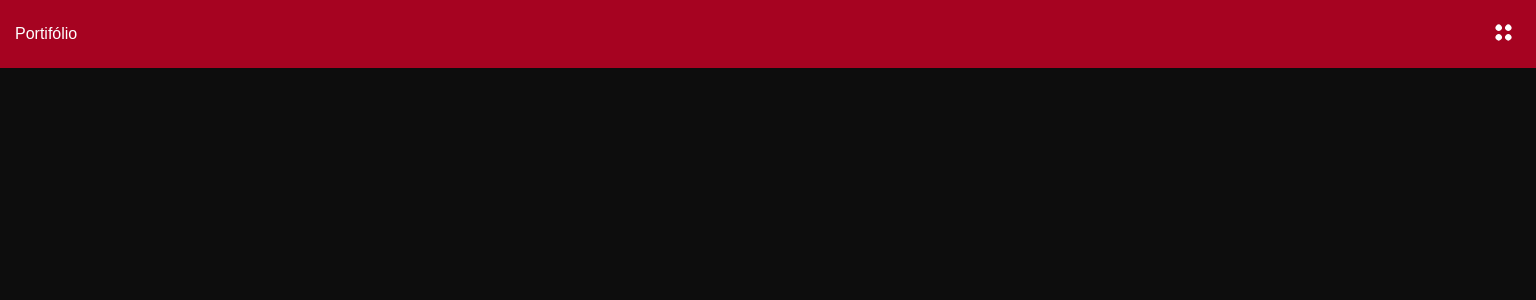
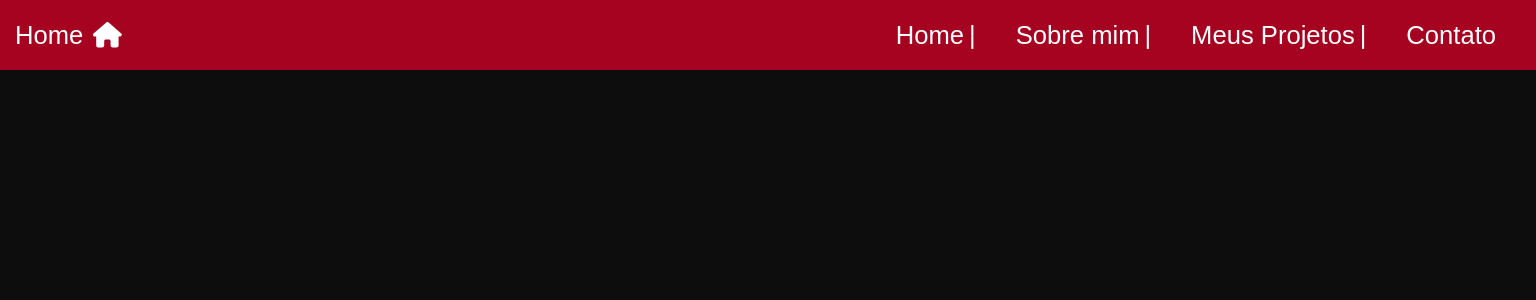
Before and after one commit to vitorkravs/Portfolio, a Next.js app: page / in a window 1536 px wide. Shown: the top 300 px of the page. Built offline with nearby package versions, Linux system fonts and the light colour scheme.

Commit message:
feat: finalizando menu navegação do Header e sua responsividade

```diff
--- a/package.json
+++ b/package.json
@@ -10,8 +10,10 @@
   },
   "dependencies": {
     "@fortawesome/fontawesome-svg-core": "^6.5.1",
+    "@fortawesome/free-brands-svg-icons": "^6.5.1",
     "@fortawesome/free-solid-svg-icons": "^6.5.1",
     "@fortawesome/react-fontawesome": "^0.2.0",
+    "framer-motion": "^11.0.8",
     "next": "14.1.0",
     "react": "^18",
     "react-dom": "^18"
--- /dev/null
+++ b/src/animations/menuAnimation.ts
@@ -0,0 +1,15 @@
+export const menuAnimation = {
+  opened: {
+    translateX: 0,
+    opacity: 1,
+    transition: {
+      type: "spring",
+      stiffness: 30,
+    },
+  },
+  closed: {
+    translateX: "-100%",
+    opacity: 0,
+    transition: {},
+  },
+};
--- a/src/components/Header/Header.tsx
+++ b/src/components/Header/Header.tsx
@@ -1,12 +1,14 @@
 "use client";
 
 import { useState } from "react";
-import { OpenNav } from "../OpenNav";
 
 import "./styles.scss";
-import Image from "next/image";
+
+//Icons
+import { faHouse } from "@fortawesome/free-solid-svg-icons";
+import { OpenNavIcon } from "../OpenNavIcon";
+import MenuNavegation from "../MenuNavegation/MenuNavegation";
 import { FontAwesomeIcon } from "@fortawesome/react-fontawesome";
-import { faXmark } from "@fortawesome/free-solid-svg-icons";
 
 const Header = () => {
   //gerencia o estado do menu: ativo(true) ou desativado(false)
@@ -21,26 +23,14 @@ const Header = () => {
   return (
     <header>
       <div id="nav-container">
-        <div id="logo">Portifólio</div>
+        <div id="logo">
+          <p>Home</p>
+          <FontAwesomeIcon icon={faHouse} />
+        </div>
         <button id="menu-hamburguer" onClick={toggleMenu}>
-          <OpenNav />
+          <OpenNavIcon />
         </button>
-        <nav id="nav-links" className={isMenuOpen ? "active" : "desktop"}>
-          <div id="close-menu" onClick={toggleMenu}>
-            <p>Fechar</p>
-            <FontAwesomeIcon
-              icon={faXmark}
-              style={{ fontSize: "180%", color: "white" }}
-            />
-          </div>
-          <span className="border-links"></span>
-          <a href="/">Home</a>
-          <a href="/">Sobre mim</a>
-          <a href="/">Meus Projetos</a>
-          <a href="/">Tecnologias</a>
-          <a href="/">Contato</a>
-          <span className="border-links"></span>
-        </nav>
+        <MenuNavegation isMenuOpen={isMenuOpen} toggleMenu={toggleMenu} />
       </div>
       <div id="content-container"></div>
     </header>
--- a/src/components/Header/styles.scss
+++ b/src/components/Header/styles.scss
@@ -6,6 +6,16 @@ header {
   flex-direction: column;
   align-items: center;
   justify-content: space-between;
+
+  #logo {
+    display: flex;
+    flex-direction: row;
+    justify-content: center;
+    align-items: center;
+    gap: 10px;
+    font-size: 1.6rem;
+    font-weight: 500;
+  }
 
   #menu-hamburguer {
     background-color: $color-3;
@@ -20,48 +30,13 @@ header {
     flex-direction: row;
     justify-content: space-between;
     align-items: center;
+  }
+}
 
-    #nav-links {
+@media (min-width: 1366px) {
+  header {
+    #menu-hamburguer {
       display: none;
-      width: 100%;
-      height: 100%;
-      position: absolute;
-      top: 0;
-      left: 0;
-      background-color: $background-color;
-      padding: 0 10px;
-
-      #close-menu {
-        display: flex;
-        align-items: center;
-        justify-content: center;
-        gap: 10px;
-        border-bottom: $border-close-menu;
-        position: absolute;
-        right: 3rem;
-        top: 3rem;
-      }
-
-      .border-links {
-        border: $border-links;
-        width: 90%;
-        margin: 30px;
-      }
-
-      a {
-        color: $color-white;
-        font-size: 1.8rem;
-        text-decoration: none;
-        font-weight: 500;
-        padding: 15px;
-      }
-
-      &.active {
-        display: flex;
-        flex-direction: column;
-        justify-content: center;
-        align-items: center;
-      }
     }
   }
 }
--- /dev/null
+++ b/src/components/MenuNavegation/MenuNavegation.tsx
@@ -0,0 +1,88 @@
+//styles
+import "./styles.scss";
+
+//Animações
+import { motion } from "framer-motion";
+import { menuAnimation } from "@/animations/menuAnimation";
+
+//Icons
+import { FontAwesomeIcon } from "@fortawesome/react-fontawesome";
+import { faXmark } from "@fortawesome/free-solid-svg-icons";
+import {
+  faLinkedinIn,
+  faInstagram,
+  faGithub,
+} from "@fortawesome/free-brands-svg-icons";
+
+const MenuNavegation = (params: any) => {
+  return (
+    <motion.nav
+      initial="closed"
+      animate={params.isMenuOpen ? "opened" : "closed"}
+      variants={menuAnimation}
+      id="nav-links-container"
+      className={params.isMenuOpen ? "active" : "desktop"}
+    >
+      <motion.div
+        initial="opened"
+        animate={params.isMenuOpen ? "opened" : "closed"}
+        variants={menuAnimation}
+        id="close-menu-container"
+        onClick={params.toggleMenu}
+      >
+        <p>Fechar</p>
+        <FontAwesomeIcon
+          icon={faXmark}
+          style={{ fontSize: "180%", color: "white" }}
+        />
+      </motion.div>
+
+      <span className="border-links"></span>
+      <div id="nav-options-container">
+        <a href="/">
+          Home<span className="barra">|</span>
+        </a>
+        <a href="/">
+          Sobre mim<span className="barra">|</span>
+        </a>
+        <a href="/">
+          Meus Projetos<span className="barra">|</span>
+        </a>
+        <a href="/">Contato</a>
+      </div>
+      <span className="border-links"></span>
+
+      <div id="social-networks-container">
+        <a
+          href="https://www.linkedin.com/in/vitorkravszenko/"
+          target="_blank"
+          rel="noopener noreferrer"
+        >
+          <div className="icons">
+            <FontAwesomeIcon icon={faLinkedinIn} />
+          </div>
+        </a>
+        <a
+          href="https://www.github.com/vitorkravs"
+          target="_blank"
+          rel="noopener noreferrer"
+        >
+          <div className="icons">
+            <FontAwesomeIcon icon={faGithub} />
+          </div>
+        </a>
+        <a
+          href="https://www.instagram.com/in/vitorkravs"
+          target="_blank"
+          rel="noopener noreferrer"
+        >
+          <div className="icons">
+            <FontAwesomeIcon icon={faInstagram} />
+          </div>
+        </a>
+      </div>
+    </motion.nav>
+  );
+};
+
+export default MenuNavegation;
--- /dev/null
+++ b/src/components/MenuNavegation/styles.scss
@@ -0,0 +1,141 @@
+@import "../../styles/variables.scss";
+
+#nav-links-container {
+  width: 100%;
+  height: 100%;
+  position: absolute;
+  top: 0;
+  left: 0;
+  background-color: $background-color;
+  padding: 0 10px;
+
+  #close-menu-container {
+    display: flex;
+    align-items: center;
+    justify-content: center;
+    gap: 10px;
+    border-bottom: $border-close-menu;
+    position: absolute;
+    right: 3rem;
+    top: 3rem;
+  }
+
+  .border-links {
+    border: $border-links;
+    width: 90%;
+    margin: 30px;
+  }
+
+  #nav-options-container {
+    display: flex;
+    flex-direction: column;
+    justify-content: center;
+    align-items: center;
+
+    a {
+      color: $color-white;
+      font-size: 1.6rem;
+      text-decoration: none;
+      font-weight: 500;
+      padding: 15px;
+
+      .barra {
+        display: none;
+      }
+    }
+  }
+
+  #social-networks-container {
+    display: flex;
+    flex-direction: row;
+    justify-content: center;
+    align-items: center;
+    width: 100%;
+    gap: 10px;
+
+    a {
+      color: $color-white;
+      font-size: 1.6rem;
+      text-decoration: none;
+      font-weight: 500;
+
+      .icons {
+        padding: 15px;
+        border: $border-links;
+        border-radius: 50%;
+        width: 60px;
+        height: 60px;
+        display: flex;
+        justify-content: center;
+        align-items: center;
+      }
+    }
+  }
+
+  &.active {
+    display: flex;
+    flex-direction: column;
+    justify-content: center;
+    align-items: center;
+  }
+}
+
+@media (min-width: 1366px) {
+  #nav-links-container {
+    background-color: $color-3;
+    opacity: 1 !important;
+    transform: none !important;
+    display: block;
+    position: relative;
+    height: 2.5rem;
+    display: flex;
+    align-items: center;
+    justify-content: flex-end;
+
+    #close-menu-container {
+      display: none;
+    }
+
+    .border-links {
+      display: none;
+    }
+
+    #nav-options-container {
+      flex-direction: row;
+      justify-content: flex-end;
+      align-items: center;
+      gap: 10px;
+
+      a {
+        color: $color-white;
+        font-size: 1.2rem;
+        text-decoration: none;
+        font-weight: 400;
+        padding: 10px 5px 10px 0;
+        transition: 0.5s;
+
+        .barra {
+          display: inline;
+          padding-left: 5px;
+        }
+      }
+
+      a:hover {
+        color: $color-text-secundary;
+        font-size: 1.3rem;
+        padding: 10px 8px;
+      }
+    }
+
+    #social-networks-container {
+      display: none;
+    }
+
+    &.active {
+      display: flex;
+      flex-direction: column;
+      justify-content: center;
+      align-items: center;
+    }
+  }
+}
--- a/src/components/OpenNav.tsx
+++ b/src/components/OpenNavIcon.tsx
@@ -1,4 +1,4 @@
-export function OpenNav() {
+export function OpenNavIcon() {
   return (
     <svg
       xmlns="http://www.w3.org/2000/svg"
--- a/src/styles/variables.scss
+++ b/src/styles/variables.scss
@@ -1,8 +1,9 @@
 // Paleta de cores: https://color.adobe.com/pt/search?q=Neutral%20palette&t=term
 
 $background-color: #0d0d0d;
-$color-secundary: #f2f2f2;
 $color-white: #fff;
+$color-text-primary: #f2f2f2;
+$color-text-secundary: #0d0d0d;
 $color-2: #8c0327;
 $color-3: #a60321;
 $color-4: #a6754b;
```
Also changed, not shown: 1 other file (tests, documents, lock files or other folders).
